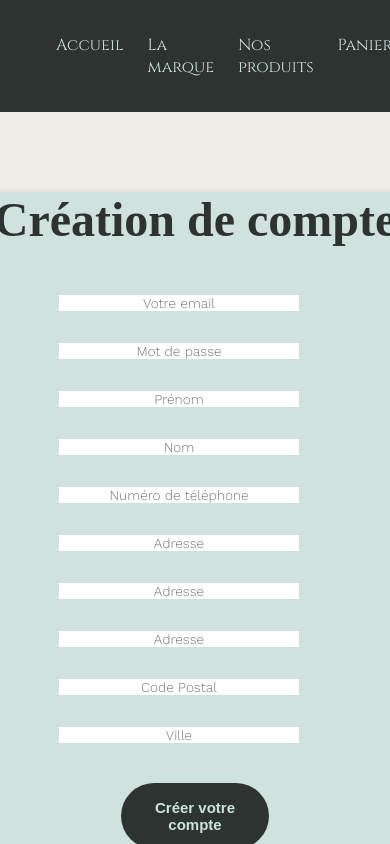
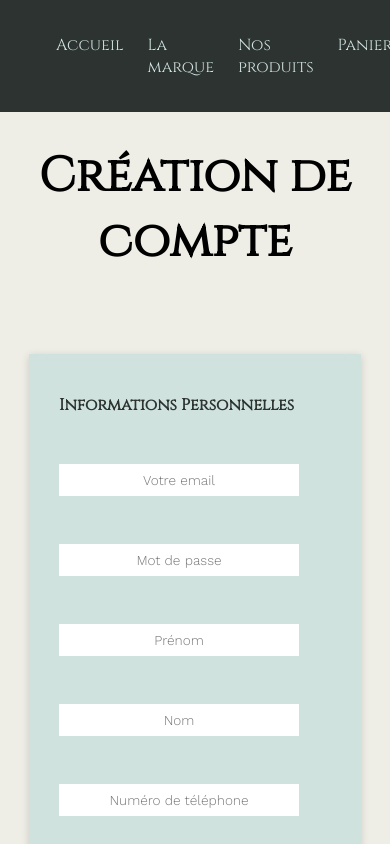
Before and after one commit to WildCodeSchool/remote2q4-21-p3-agathe-front, a React (Create React App) app: page /user/edit/1 in a window 390 px wide. Shown: the top 844 px of the page. Built offline with nearby package versions, Linux system fonts and the light colour scheme; no server answers; a web font is replaced by a local one.

Commit message:
RegisterForm CSS

```diff
--- a/src/components/form/LoginForm.css
+++ b/src/components/form/LoginForm.css
@@ -3,7 +3,6 @@
     min-height: 35rem;
     display: flex;
     flex-direction: column;
-    border-radius: 19px;
     background-color: var(--greenblue);
     box-shadow: rgba(0, 0, 0, 0.15) 0px 2px 8px;
     align-items: center;
@@ -82,6 +81,7 @@
     text-align: center;
     font-size: 0.85em;
     font-family: var(--font-text);
+    color: var(--darkgreen);
 }
 
 .registerBox {
--- a/src/components/form/RegisterForm.css
+++ b/src/components/form/RegisterForm.css
@@ -1,14 +1,17 @@
-div.address {
+.registerPage {
+    width: 100%;
     display: flex;
     flex-direction: column;
+    justify-content: center;
+    align-items: center;
+    font-family: var(--font-home);
 }
 
 .registerContainer {
-    min-width: 70vh;
+    width: 600px;
     min-height: 550px;
     display: flex;
     flex-direction: column;
-    border-radius: 19px;
     background-color: var(--greenblue);
     box-shadow: rgba(0, 0, 0, 0.15) 0px 2px 8px;
     align-items: center;
@@ -21,13 +24,29 @@ div.address {
     min-height: 100%;
     display: flex;
     flex-direction: column;
+    justify-content: center;
     align-items: center;
-    margin-bottom: 5rem;
+    margin-bottom: 2.5rem;
+}
+
+.registerInput {
+    display: flex;
+    justify-content: center;
+}
+
+.registerLeft, .registerRight {
+    margin: 2.5rem;
+    display: flex;
+    flex-direction: column;
+}
+
+.registerLeft h3, .registerRight h3 {
+    margin-bottom: 1rem;
 }
 
 .registerBtn {
     margin-top: 1.5rem;
-    width: 25%;
+    width: 30%;
     padding: 1rem;
     color: var(--greenblue);
     font-size: 15px;
@@ -37,32 +56,28 @@ div.address {
     cursor: pointer;
     transition: all, 240ms ease-in-out;
     background: var(--darkgreen);
+    font-family: var(--font-text);
 }
 
-.registerContainer h2 {
-    margin: 0rem;
+.registerPage h1 {
     font-size: 3em;
     text-align: center;
-    margin-bottom: 2rem;
-}
-
-.registerContainer h4 {
-    margin-bottom: 1rem;
-    font-size: 1.5em;
+    margin-top: 2rem;
 }
 
 .registerContainer input {
     margin: 1rem 0;
-    width: 15rem;
+    width: 100%;
+    height: 2rem;
     border: none;
     text-align: center;
     font-size: 0.85em;
     font-family: var(--font-text);
     margin-right: 2rem;
+    color: var(--darkgreen);
 }
 
 .loginBox {
-    min-width: 20vh;
     text-align: center;
     display: flex;
     justify-content: center;
@@ -72,6 +87,8 @@ div.address {
 .loginBox h4 {
     min-width: 10rem;
     height: 100px;
+    margin-bottom: 1rem;
+    font-size: 1.5em;
 }
 
 .loginBox button {
@@ -79,64 +96,49 @@ div.address {
     margin-left: 2rem;
 }
 
-.regInput {
+.text-danger {
     display: flex;
     flex-direction: column;
-    justify-content: center;
-    text-align: center;
-    color: red;
-}
-
-.text-danger {
     text-align: center;
     color: red;
     font-size: 0.75em;
 }
 
-.connexion {
+.inputsRegister {
     display: flex;
-    justify-content: start;
-    width: 60%;
+    flex-direction: column;
 }
 
-.connexion input {
-    width: 15rem;
+.inputsRegister input {
+    margin-top: 2rem;
 }
 
-.info {
-    display: flex;
-    flex-wrap: wrap;
-    justify-content: start;
-    width: 60%;
+@media screen and (max-width: 630px)  {
+    .registerContainer {
+        width: 95vw;
+    }
+
+    .registerBtn {
+        width: 40%;
+    }
 }
 
-.info input {
-    width: 10rem;
+@media screen and (max-width: 400px)  {
+    .registerContainer {
+        width: 85vw;
+    }
+    .registerInput {
+        display: flex;
+        flex-direction: column;
+        justify-content: center;
+    }
+
+    .registerBtn {
+        width: 60%;
+    }
+
+    .registerContainer input {
+        width: 15rem;
+
+    }
 }
-
-.postAddress {
-    display: flex;
-    flex-wrap: wrap;
-    justify-content: start;
-    width: 60%;
-}
-
-.address input {
-    width: 15rem;
-}
-
-.registerForm span{
-    width: 60%;
-    text-align: left;
-}
-
-.city {
-    display: flex;
-    justify-content: center;
-    align-self: flex-start;
-}
-
-.city input {
-    width: 10rem;
-    justify-content: center;
-}
--- a/src/components/form/RegisterForm.jsx
+++ b/src/components/form/RegisterForm.jsx
@@ -32,7 +32,7 @@ const RegisterForm = () => {
                     navigate("/checkout");
                 })
                 .catch(error => console.log(error));
-        }else{
+        } else {
             console.log('update user')
             console.log(data)
             axios
@@ -71,13 +71,17 @@ const RegisterForm = () => {
     };
 
     return (
+
+        <div className="registerPage">
+            <h1>{user.data ? "Modifier votre compte" : "Création de compte"}</h1>
             <div className="registerContainer">
-            <h2>{user.data ? "Modifier votre compte" : "Création de compte"}</h2>
                 <form
                     onSubmit={handleSubmit(handleRegistration, handleError)}
                     className="registerForm"
                 >
-                <div>
+                    <div className="registerInput">
+                    <div className="registerLeft"><h3>Informations Personnelles</h3>
+                        <div className="inputsRegister">
                             <input
                                 type="email"
                                 name="email"
@@ -89,7 +93,7 @@ const RegisterForm = () => {
                             </small>
                         </div>
                         {!user.data &&
-                <div>
+                            <div className="inputsRegister">
                                 <input
                                     type="password"
                                     name="password"
@@ -101,8 +105,7 @@ const RegisterForm = () => {
                                 </small>
                             </div>
                         }
-                <div>
-                    <div>
+                            <div className="inputsRegister">
                                 <input
                                     name="first_name"
                                     type="text"
@@ -116,7 +119,7 @@ const RegisterForm = () => {
                                     {errors?.first_name && errors.first_name.message}
                                 </small>
                             </div>
-                    <div>
+                            <div className="inputsRegister">
                                 <input
                                     name="last_name"
                                     type="text"
@@ -130,7 +133,7 @@ const RegisterForm = () => {
                                     {errors?.last_name && errors.last_name.message}
                                 </small>
                             </div>
-                    <div>
+                            <div className="inputsRegister">
                                 <input
                                     name="phone_number"
                                     type="text"
@@ -145,7 +148,9 @@ const RegisterForm = () => {
                                         errors.phone_number.message}
                                 </small>
                             </div>
-                    <div className="address">
+                    </div>
+                    <div className="registerRight"><h3>Adresse</h3>
+                            <div className="inputsRegister">
                                 <input
                                     name="address_1"
                                     type="text"
@@ -171,7 +176,7 @@ const RegisterForm = () => {
                                     {...register("address_3")}
                                 />
                             </div>
-                    <div>
+                            <div className="inputsRegister">
                                 <input
                                     name="post_code"
                                     type="text"
@@ -185,7 +190,7 @@ const RegisterForm = () => {
                                     {errors?.post_code && errors.post_code.message}
                                 </small>
                             </div>
-                    <div>
+                            <div className="inputsRegister">
                                 <input
                                     name="city"
                                     type="text"
@@ -197,10 +202,12 @@ const RegisterForm = () => {
                                 </small>
                             </div>
                         </div>
+                        </div>
                         <button className="registerBtn">
                         {user.data ? "Valider" : "Créer votre compte"}
                     </button>
                 </form>
+            </div>
             {!user.data && (
                 <div className="loginBox">
                     <h4>Déjà client ?</h4>
```
Lines whose indentation alone changed are shown as unchanged.
